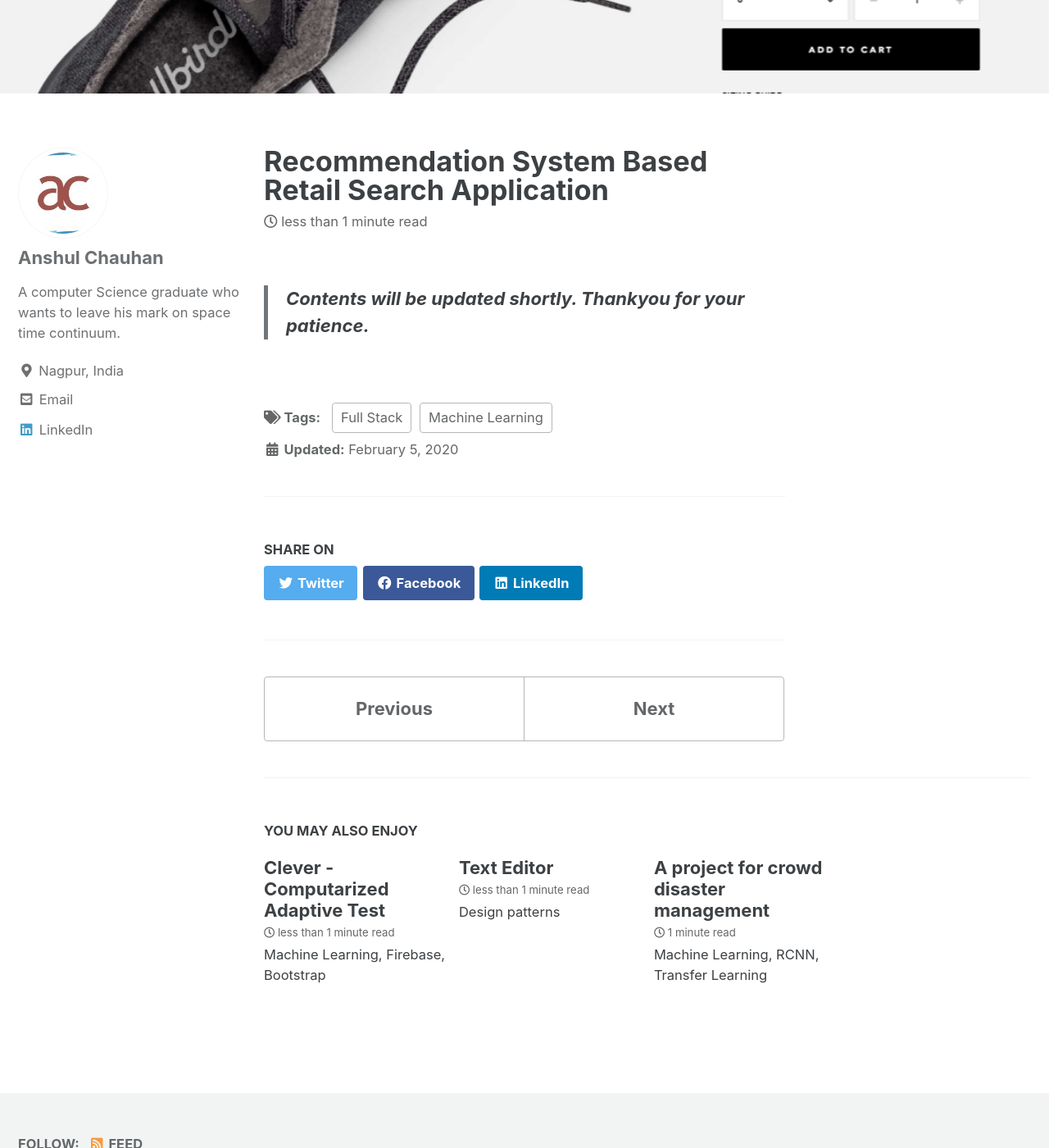
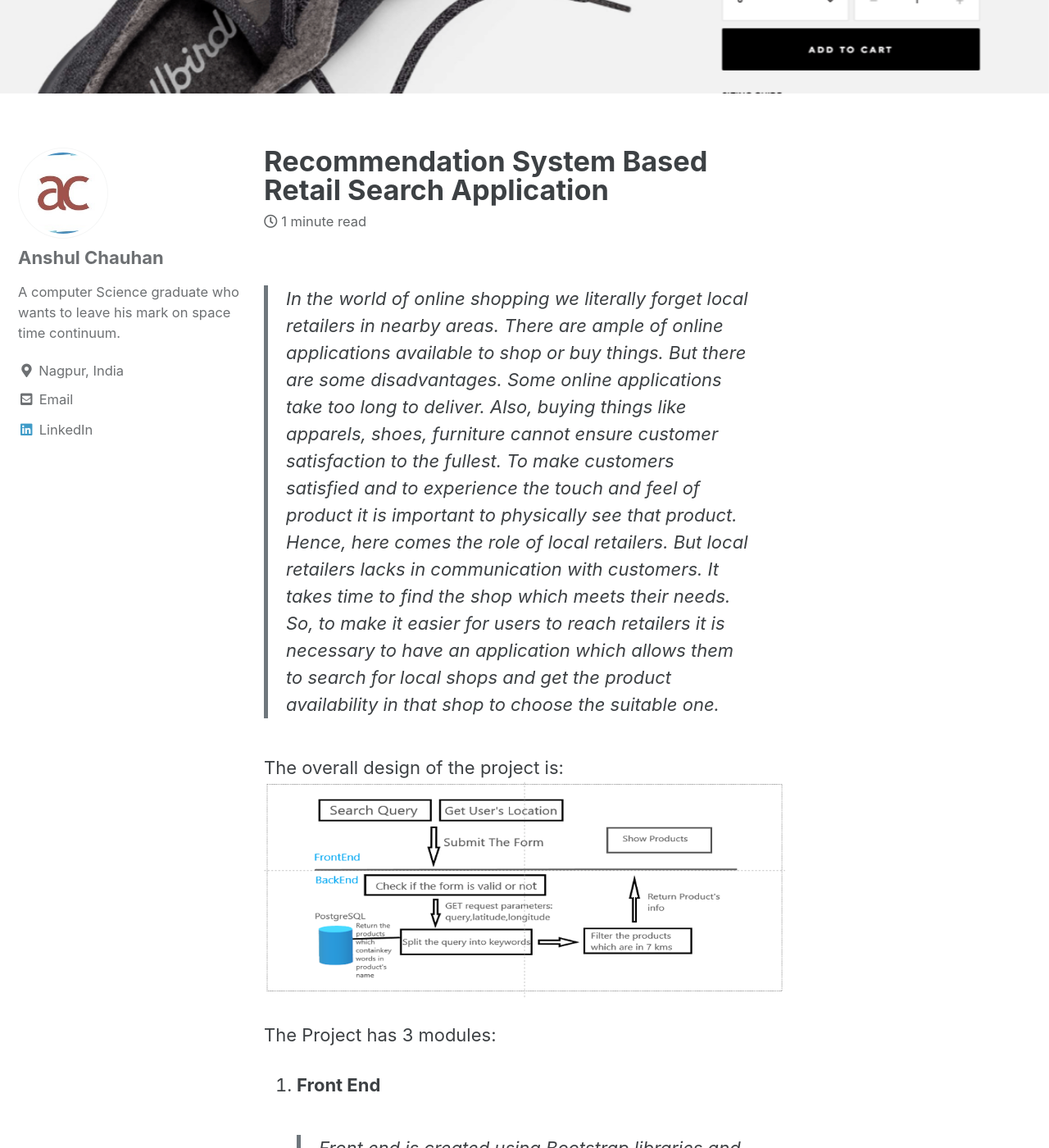
Before and after one commit to chauhanad1/Anshul_Chuahan.io, a Jekyll site: the page built from _posts/2020-02-05-retailsearch.md, in a window 1280 px wide and 1400 px high, scrolled down 480 px. Shown: the whole window at 82% size. Built offline with Jekyll 4.4.1, drawn with Linux system fonts in a browser that asks for light colours; cached includes are drawn as plain includes; some of the changed text lies outside the part shown.

Commit message:
adding content to retailer project

```diff
--- a/_posts/2020-02-05-retailsearch.md
+++ b/_posts/2020-02-05-retailsearch.md
@@ -7,4 +7,23 @@ header:
 excerpt: "Machine Learning, Bootstrap, Django, Recommendation System "
 ---
 
-> **Contents will be updated shortly. Thankyou for your patience.**
+> In the world of online shopping we literally forget local retailers in nearby areas. There are ample of online applications available to shop or buy things. But there are some disadvantages. Some online applications take too long to deliver. Also, buying things like apparels, shoes, furniture cannot ensure customer satisfaction to the fullest. To make customers satisfied and to experience the touch and feel of product it is important to physically see that product. Hence, here comes the role of local retailers. But local retailers lacks in communication with customers. It takes time to find the shop which meets their needs. So, to make it easier for users to reach retailers it is necessary to have an application which allows them to search for local shops and get the product availability in that shop to choose the suitable one.
+
+The overall design of the project is:
+<img src="{{ site.url }}{{ site.baseurl }}/images/retailsearch/architecture.png" alt="architecture">
+
+The Project has 3 modules:
+
+1. **Front End**
+> Front end is created using Bootstrap libraries and java script,Html and CSS. There will be a login page, sign up page and the website. They are designed as follows:
+<img src="{{ site.url }}{{ site.baseurl }}/images/retailsearch/login.png" alt="architecture">
+
+<img src="{{ site.url }}{{ site.baseurl }}/images/retailsearch/signup.png" alt="architecture">
+
+<img src="{{ site.url }}{{ site.baseurl }}/images/retailsearch/homepage.png" alt="architecture">
+
+2. **Back End**
+> Backend is implemented on Django framework along with libraries like geo Django for the coordinates. The database is a relational database created in PostgreSQL. The get query contains two parameters that is search query string and User's coordinate. This user's coordinate will be used to search the surrounding area within radius of 7 km to provide the list of local shops with the desired product.
+
+3. **Recommendation System**
+> *Content Based Recommendation System* are used to recommend the items on the basis of contents. For example the Item which is rated highest by users will be shown to new users. Since this does not provide personalize taste, *Collaborative filtering methods* are also used. Since the size of sparse matrix are huge, Matrix factorization is also used to reduce processing time.
```
Also changed, not shown: images/retailsearch/architecture.png (added), images/retailsearch/homepage.png (added), images/retailsearch/login.png (added), images/retailsearch/signup.png (added).
